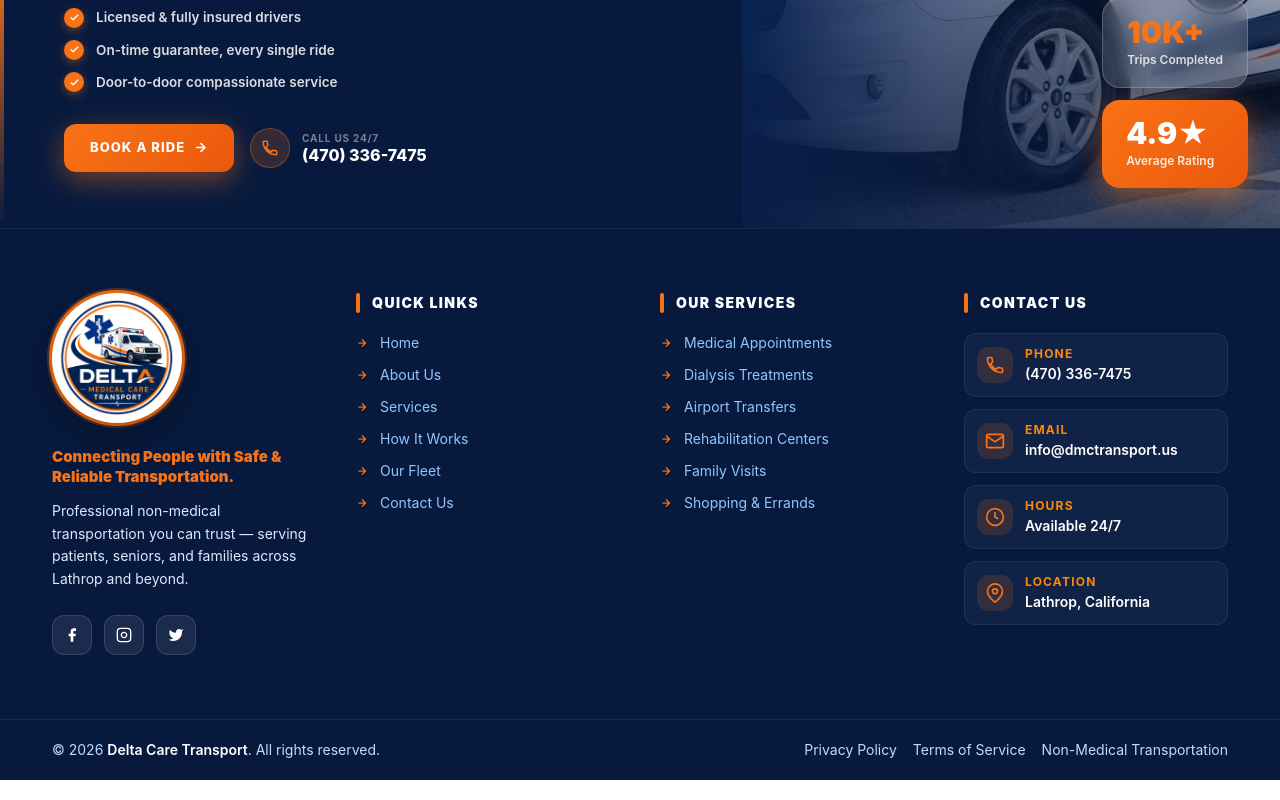
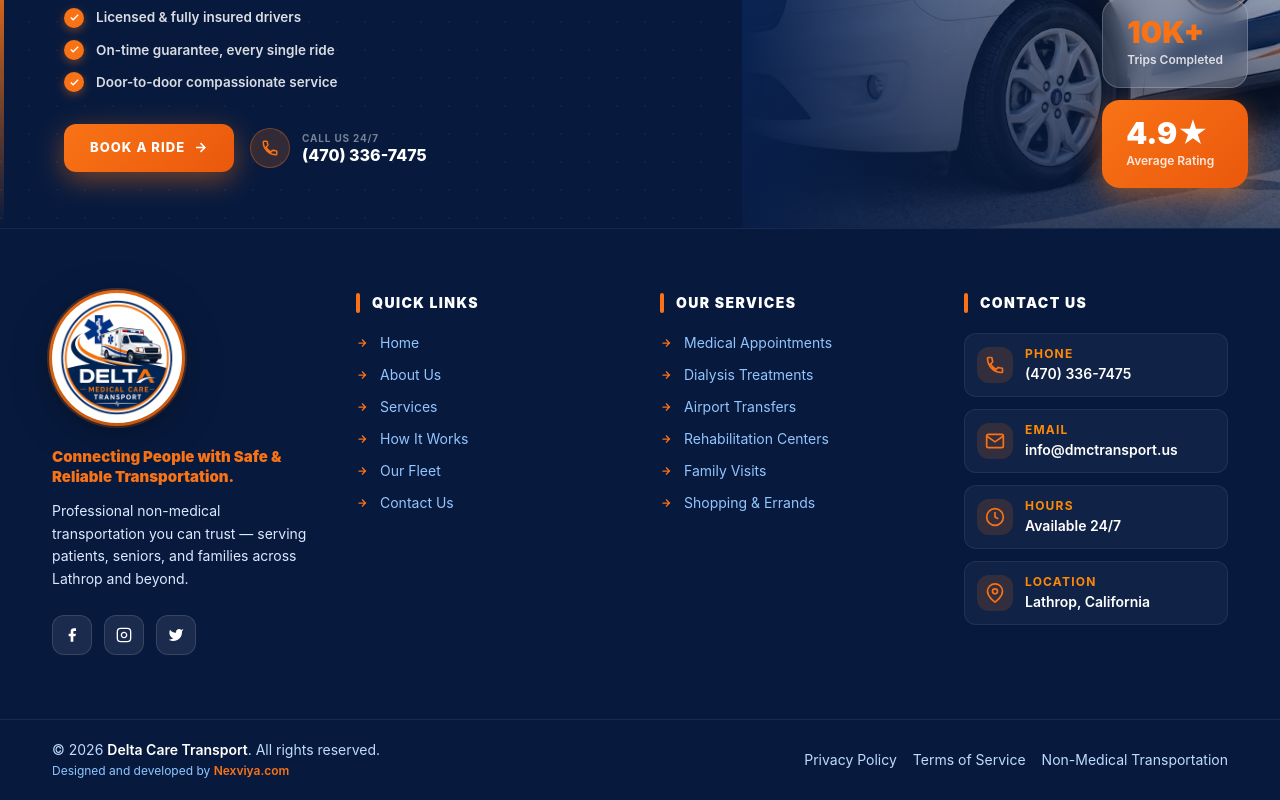
Before and after one commit to KAKOLY-AKHTER/delta-service, a React (Vite) app: page /non-medical-transportation in a window 1280 px wide. Shown: the part 4395-5195 px from the top of the page. Built offline with nearby package versions, Linux system fonts and the light colour scheme; no server answers.

Commit message:
Add Nexviya.com credit to footer
Co-Authored-By: Claude Sonnet 4.6 <noreply@anthropic.com>

```diff
--- a/src/components/Footer.jsx
+++ b/src/components/Footer.jsx
@@ -344,9 +344,14 @@ export default function Footer() {
       {/* ── BOTTOM BAR ── */}
       <div className="flex flex-col sm:flex-row items-center justify-between gap-3 px-5 md:px-10 lg:px-[52px] py-5"
         style={{ borderTop: '1px solid rgba(255,255,255,0.07)' }}>
-        <p className="text-blue-200 text-sm text-center sm:text-left">
-          © {new Date().getFullYear()} <span className="text-white font-semibold">Delta Care Transport</span>. All rights reserved.
-        </p>
+        <div className="text-center sm:text-left">
+          <p className="text-blue-200 text-sm">
+            © {new Date().getFullYear()} <span className="text-white font-semibold">Delta Care Transport</span>. All rights reserved.
+          </p>
+          <p className="text-blue-300 mt-0.5" style={{ fontSize: '12px' }}>
+            Designed and developed by <a href="https://nexviya.com" target="_blank" rel="noopener noreferrer" style={{ color: '#f97316', textDecoration: 'none', fontWeight: 600 }}>Nexviya.com</a>
+          </p>
+        </div>
         <div className="flex flex-wrap items-center justify-center gap-4">
           <Link to="/privacy-policy" className="text-blue-200 text-sm hover:text-orange-400 transition-colors" style={{ textDecoration:'none' }}>Privacy Policy</Link>
           <Link to="/terms" className="text-blue-200 text-sm hover:text-orange-400 transition-colors" style={{ textDecoration:'none' }}>Terms of Service</Link>
```
